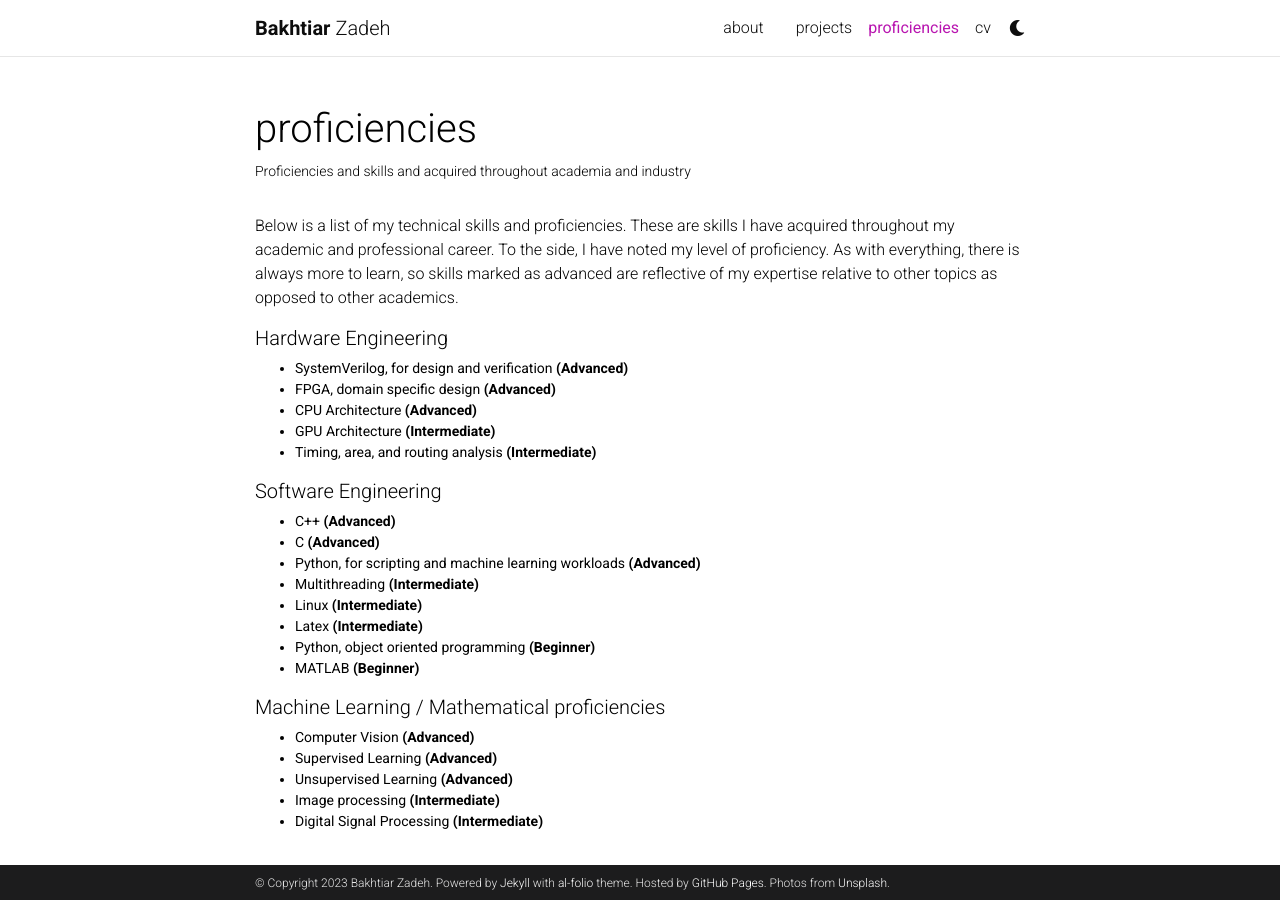
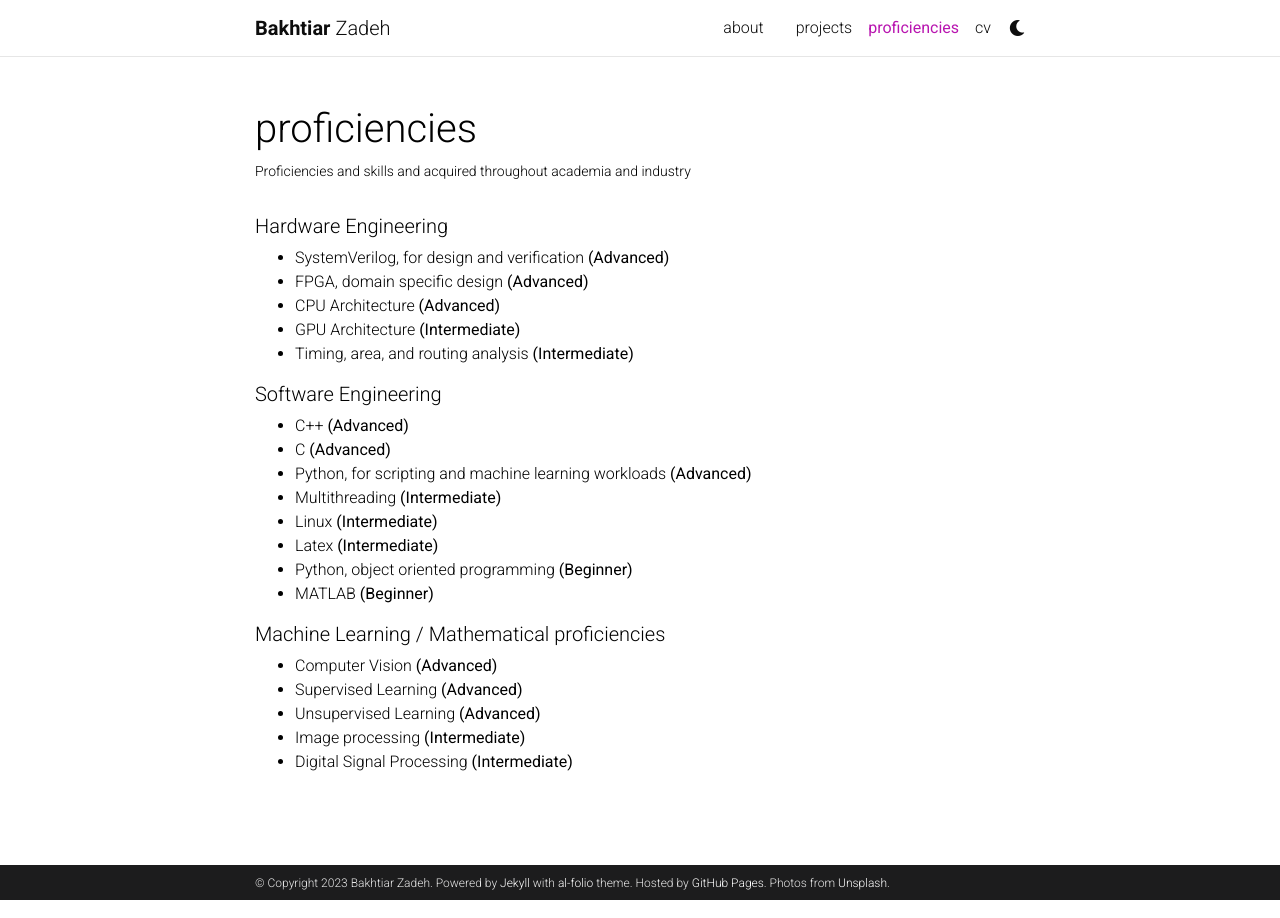
Before and after one commit to bakhtiarZ/bakhtiarZ.github.io, a Jekyll site: the page built from _pages/skills.md, in a window 1280 px wide. Built offline with Jekyll 4.4.1, drawn with Linux system fonts in a browser that asks for light colours; comment, search, counter and statistics services are not loaded; a style sheet for code colours, icons or effects is not loaded.

Commit message:
resizing proficiencies

```diff
--- a/_pages/skills.md
+++ b/_pages/skills.md
@@ -8,18 +8,17 @@ nav_order: 2
 display_categories: [work, fun]
 horizontal: false
 ---
-<p> Below is a list of my technical skills and proficiencies. These are skills I have acquired throughout my academic and professional career. To the side, I have noted my level of proficiency. As with everything, there is always more to learn, so skills marked as advanced are reflective of my expertise relative to other topics as opposed to other academics.</p>
 <h5> Hardware Engineering </h5>
-<ul><small>
+<ul>
 <li> SystemVerilog, for design and verification  <b> (Advanced) </b> </li>
 <li> FPGA, domain specific design <b> (Advanced) </b></li>
 <li> CPU Architecture <b> (Advanced) </b></li>
 <li> GPU Architecture <b> (Intermediate) </b></li>
 <li> Timing, area, and routing analysis <b> (Intermediate) </b></li>
-</small></ul>
+</ul>
 
 <h5> Software Engineering</h5>
-<ul><small>
+<ul>
 <li> C++ <b> (Advanced) </b> </li>
 <li> C <b> (Advanced) </b></li>
 <li> Python, for scripting and machine learning workloads <b> (Advanced) </b></li>
@@ -28,13 +27,13 @@ horizontal: false
 <li> Latex <b> (Intermediate) </b></li>
 <li> Python, object oriented programming <b> (Beginner) </b></li>
 <li> MATLAB <b> (Beginner) </b></li>
-</small></ul>
+</ul>
 
 <h5> Machine Learning / Mathematical proficiencies </h5>
-<ul><small>
+<ul>
 <li> Computer Vision <b> (Advanced) </b> </li>
 <li> Supervised Learning <b> (Advanced) </b></li>
 <li> Unsupervised Learning <b> (Advanced) </b></li>
 <li> Image processing <b> (Intermediate) </b></li>
 <li> Digital Signal Processing <b> (Intermediate) </b></li>
-</small></ul>
+</ul>
```
